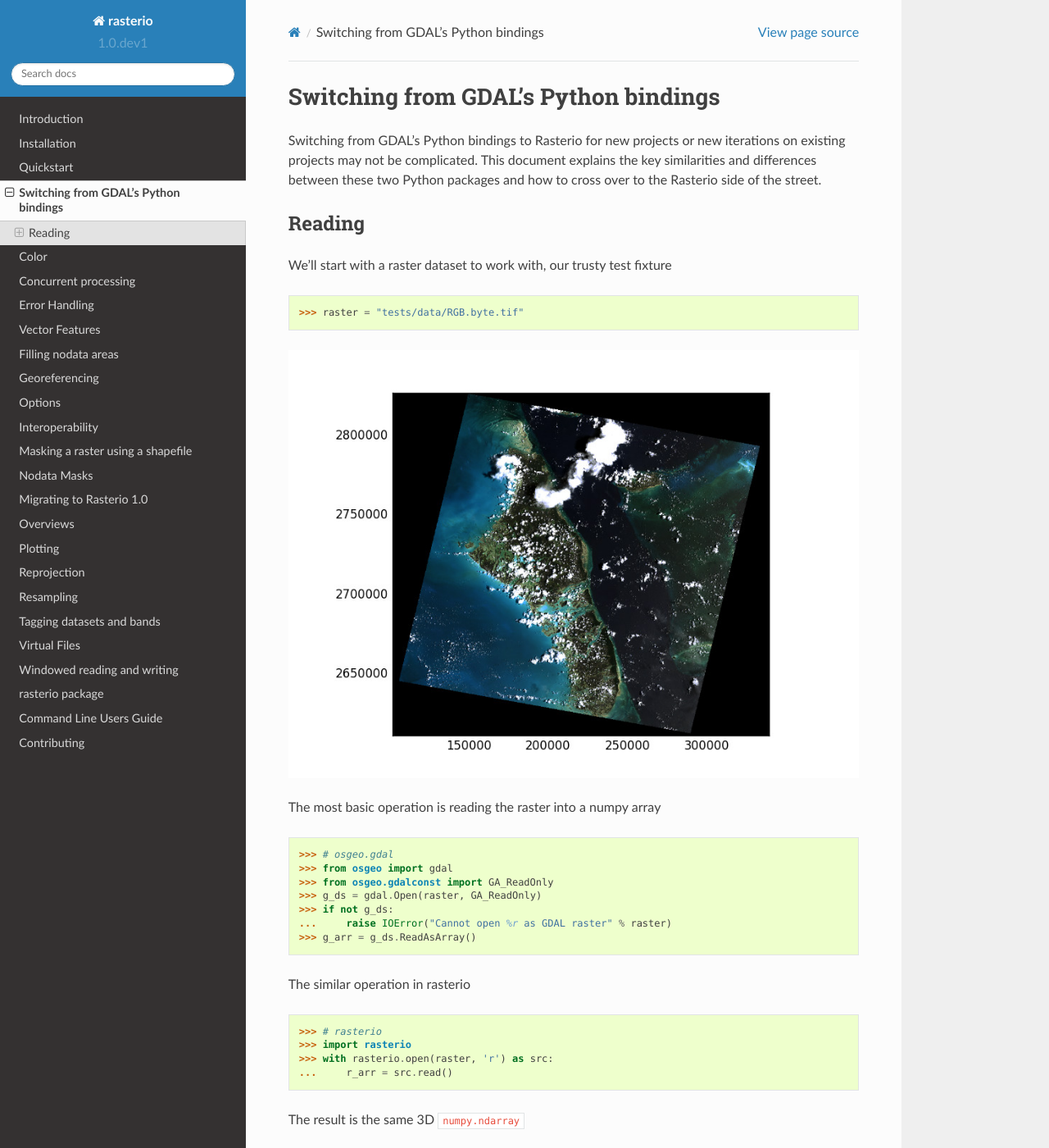
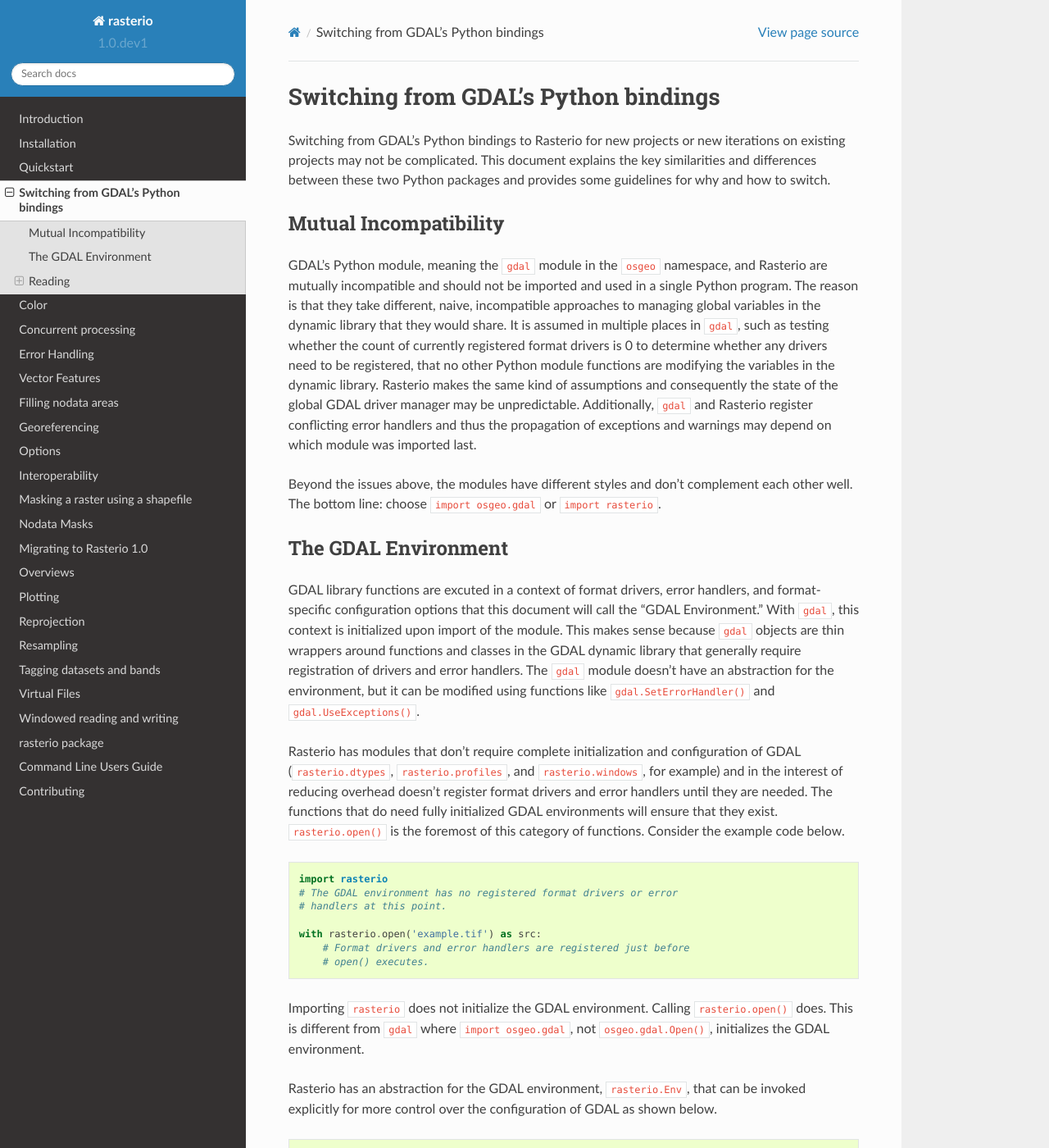
Before and after one commit to rasterio/rasterio, a Sphinx documentation site: the page built from docs/switch.rst, in a window 1280 px wide and 1400 px high. Shown: the whole window at 82% size. Built offline with Sphinx 7.4.7 and the Read the Docs theme 2.0.0, drawn with Linux system fonts in a browser that asks for light colours; pages that are not in the unit, such as notebooks, are missing from menus; some of the changed text lies outside the part shown.

Commit message:
GDAL environment example

```diff
--- a/docs/switch.rst
+++ b/docs/switch.rst
@@ -4,8 +4,114 @@ Switching from GDAL's Python bindings
 
 Switching from GDAL's Python bindings to Rasterio for new projects or new
 iterations on existing projects may not be complicated. This document explains
-the key similarities and differences between these two Python packages and how
-to cross over to the Rasterio side of the street.
+the key similarities and differences between these two Python packages and
+provides some guidelines for why and how to switch.
+
+Mutual Incompatibility
+======================
+
+GDAL's Python module, meaning the ``gdal`` module in the ``osgeo`` namespace,
+and Rasterio are mutually incompatible and should not be imported and used in
+a single Python program. The reason is that they take different, naive,
+incompatible approaches to managing global variables in the dynamic library
+that they would share. It is assumed in multiple places in ``gdal``, such as
+testing whether the count of currently registered format drivers is 0 to
+determine whether any drivers need to be registered, that no other Python
+module functions are modifying the variables in the dynamic library. Rasterio
+makes the same kind of assumptions and consequently the state of the global
+GDAL driver manager may be unpredictable. Additionally, ``gdal`` and Rasterio
+register conflicting error handlers and thus the propagation of exceptions and
+warnings may depend on which module was imported last.
+
+Beyond the issues above, the modules have different styles and don't complement
+each other well. The bottom line: choose ``import osgeo.gdal`` or ``import
+rasterio``.
+
+The GDAL Environment
+====================
+
+GDAL library functions are excuted in a context of format drivers, error
+handlers, and format-specific configuration options that this document will
+call the "GDAL Environment." With ``gdal``, this context is initialized upon
+import of the module. This makes sense because ``gdal`` objects are thin
+wrappers around functions and classes in the GDAL dynamic library that
+generally require registration of drivers and error handlers.  The ``gdal``
+module doesn't have an abstraction for the environment, but it can be modified
+using functions like ``gdal.SetErrorHandler()`` and ``gdal.UseExceptions()``.
+
+Rasterio has modules that don't require complete initialization and
+configuration of GDAL (``rasterio.dtypes``, ``rasterio.profiles``, and
+``rasterio.windows``, for example) and in the interest of reducing overhead
+doesn't register format drivers and error handlers until they are needed. The
+functions that do need fully initialized GDAL environments will ensure that
+they exist. ``rasterio.open()`` is the foremost of this category of functions.
+Consider the example code below.
+
+.. code-block:: python
+
+   import rasterio
+   # The GDAL environment has no registered format drivers or error
+   # handlers at this point.
+
+   with rasterio.open('example.tif') as src:
+       # Format drivers and error handlers are registered just before
+       # open() executes.
+
+Importing ``rasterio`` does not initialize the GDAL environment. Calling
+``rasterio.open()`` does. This is different from ``gdal`` where ``import
+osgeo.gdal``, not ``osgeo.gdal.Open()``, initializes the GDAL environment.
+
+Rasterio has an abstraction for the GDAL environment, ``rasterio.Env``, that
+can be invoked explicitly for more control over the configuration of GDAL as
+shown below.
+
+.. code-block:: python
+
+   import rasterio
+   # The GDAL environment has no registered format drivers or error
+   # handlers at this point.
+
+   with rasterio.Env(CPL_DEBUG=True, GDAL_CACHEMAX=512):
+       # This ensures that all drivers are registered in the global
+       # context. Within this block *only* GDAL's debugging messages
+       # are turned on and the raster block cache size is set to 512MB.
+
+       with rasterio.open('example.tif') as src:
+           # Perform GDAL operations in this context.
+           # ...
+           # Done.
+
+   # At this point, configuration options are set back to their
+   # previous (possibly unset) values. The raster block cache size
+   # is returned to its default (5% of available RAM) and debugging
+   # messages are disabled.
+
+As mentioned previously, ``gdal`` has no such abstraction for the GDAL
+environment. The nearest approximation would be something like the code
+below.
+
+.. code-block:: python
+
+   from osgeo import gdal
+
+   # Define a new configuration, save the previous configuration,
+   # and then apply the new one.
+   new_config = {
+       'CPL_DEBUG': 'ON', 'GDAL_CACHEMAX': '512'}
+   prev_config = {
+       key: gdal.GetConfigOption(key) for key in new_config.keys()}
+   for key, val in new_config.items():
+       gdal.SetConfigOption(key, val)
+
+   # Perform GDAL operations in this context.
+   # ...
+   # Done.
+
+   # Restore previous configuration.
+   for key, val in prev_config.items():
+       gdal.SetConfigOption(key, val)
+
+Rasterio provides this with a single Python statement.
 
 Reading
 =======
```
